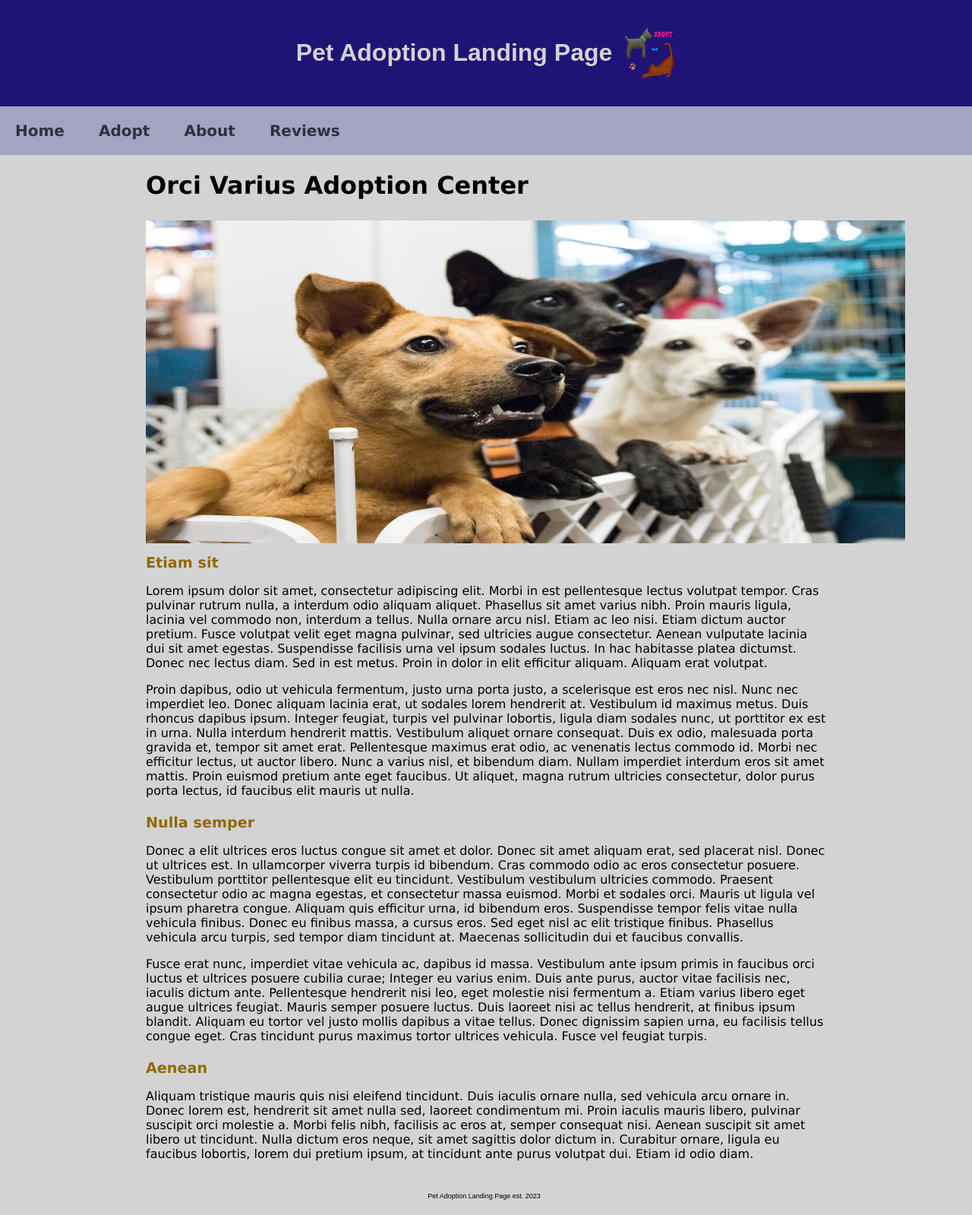
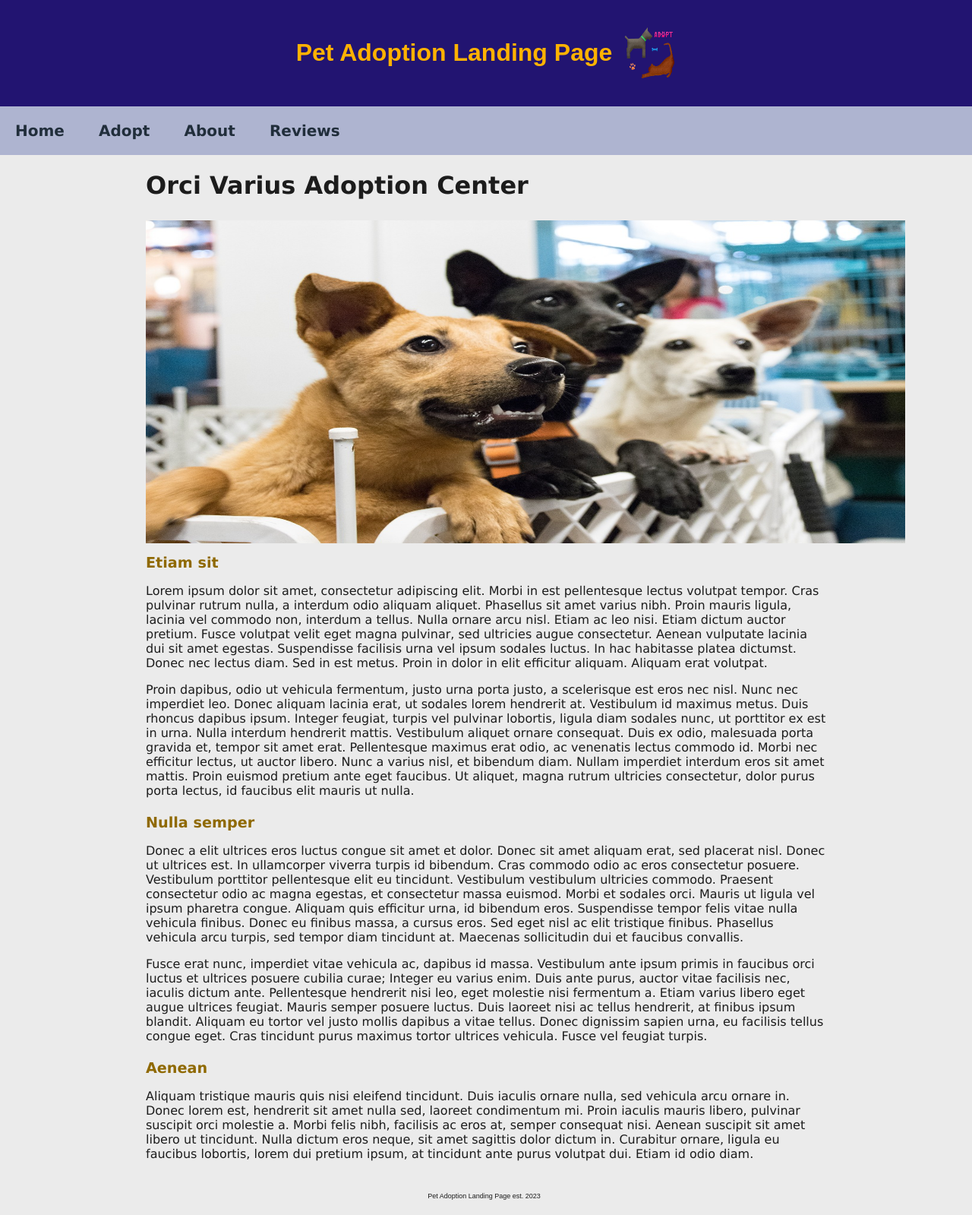
Before and after one commit to bchairez4/flask-landing-page, a Flask app: page / in a window 1280 px wide. Shown: the whole page at 76% size. Run offline with Flask 3, Linux system fonts and the light colour scheme.

Commit message:
changed all color units to H.S.L.

```diff
--- a/static/css/style.css
+++ b/static/css/style.css
@@ -1,13 +1,14 @@
 body {
     font-family: Verdana, Geneva, Tahoma, sans-serif;
-    background-color: lightgray;
+    color: hsl(0, 0%, 11%);
+    background-color: hsl(0, 0%, 92%);
     padding-bottom: 20px;
     margin: 0;
 }
 
 header {
-    background-color: #1f1475;
-    color: lightgray;
+    background-color: hsl(249, 70%, 26%);
+    color: hsl(42, 100%, 50%);
     font-family: Arial, Helvetica, sans-serif;
     text-align: center;
     display: block;
@@ -29,13 +30,13 @@ img {
 }
 
 #navigationBar {
-    background-color: #A4A3C1;
+    background-color: hsl(230, 27%, 75%);
     position: sticky;
     top: 0;
 }
 
 #navigationBar a {
-    color: #293241;
+    color: hsl(209, 29%, 18%);
     text-decoration: none;
     font-size: 20px;
     font-weight: bold;
```
